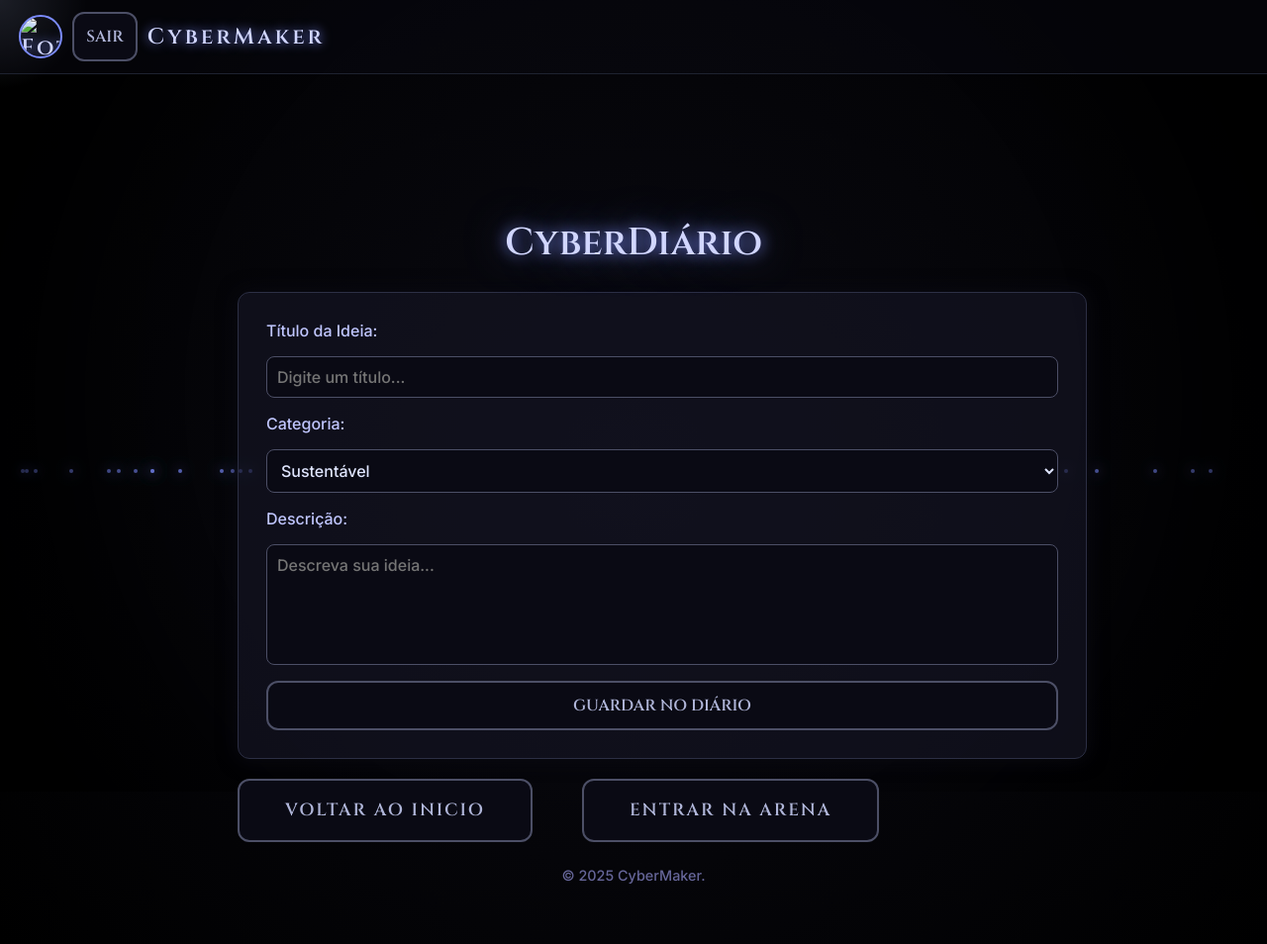
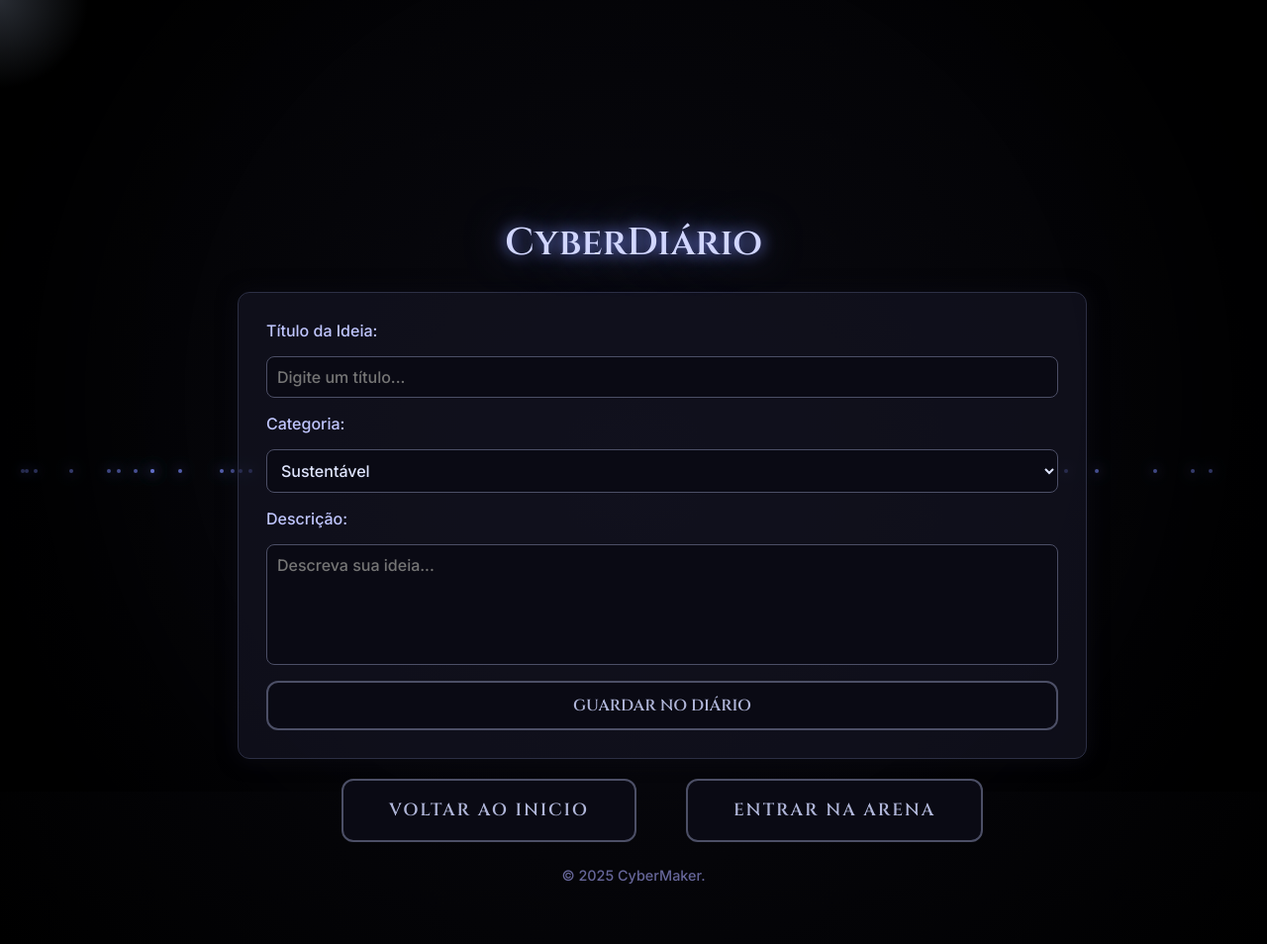
Before and after one commit to PauloFratta/F-STA-ENG-SII-Projetos-2-2025-E06, a website: page diario.html in a window 1280 px wide. Shown: the top 954 px of the page at 99% size. Drawn offline with Linux system fonts and the light colour scheme.

Commit message:
Add files via upload

```diff
--- a/diario.html
+++ b/diario.html
@@ -152,6 +152,7 @@
       border-radius: 12px;
       cursor: pointer;
       transition: all 0.3s ease;
+      left: 105px;
     }
 
     button:hover {
@@ -207,15 +208,6 @@
 
 </head>
 <body>
-  <header>
-    <div class="logo" id="logo">
-  <img id="fotoPerfil" src="default.png" alt="Foto de perfil" width="100" style="border-radius:50%; cursor:pointer;">
-  <button id="btn-logout">Sair</button>
-  <span id="nome-usuario">CyberMaker</span>
-</div>
-
-  </header>
-
   <div class="vignette"></div>
   <div class="lanterna"></div>
 
```
